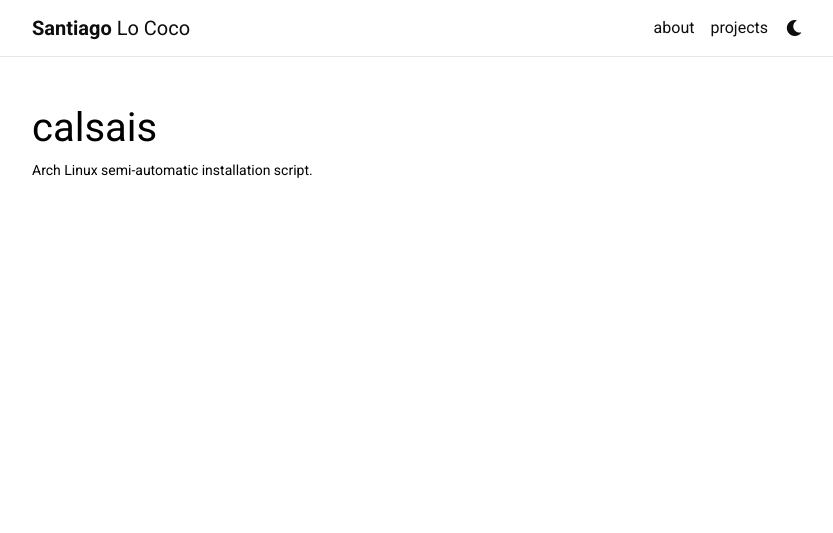
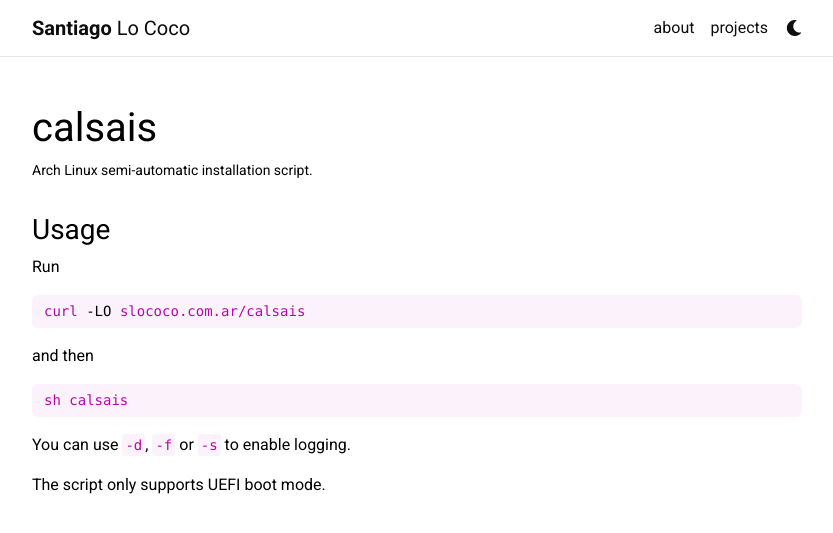
Before and after one commit to santilococo/santilococo.github.io, a Jekyll site: the page built from _projects/p1_project.md, in a window 1280 px wide. Shown: the top 533 px of the page, without its empty margins (223-1056 px from the left). Built offline with Jekyll 4.4.1, drawn with Linux system fonts in a browser that asks for light colours; a style sheet for code colours, icons or effects is not loaded.

Commit message:
Update .md

````diff
--- a/_projects/p1_project.md
+++ b/_projects/p1_project.md
@@ -2,8 +2,25 @@
 layout: page
 title: calsais
 description: Arch Linux semi-automatic installation script.
-redirect: https://github.com/santilococo/calsais
 github: https://github.com/slococo/calsais
 importance: 1
 category: personal
 ---
+
+### Usage <a name="usage"></a>
+
+Run
+
+```bash
+curl -LO slococo.com.ar/calsais
+```
+
+and then
+
+```bash
+sh calsais
+```
+
+You can use `-d`, `-f` or `-s` to enable logging.
+
+The script only supports UEFI boot mode.
````
Also changed, not shown: _projects/BottlerOS.md (+0 -10 lines).
